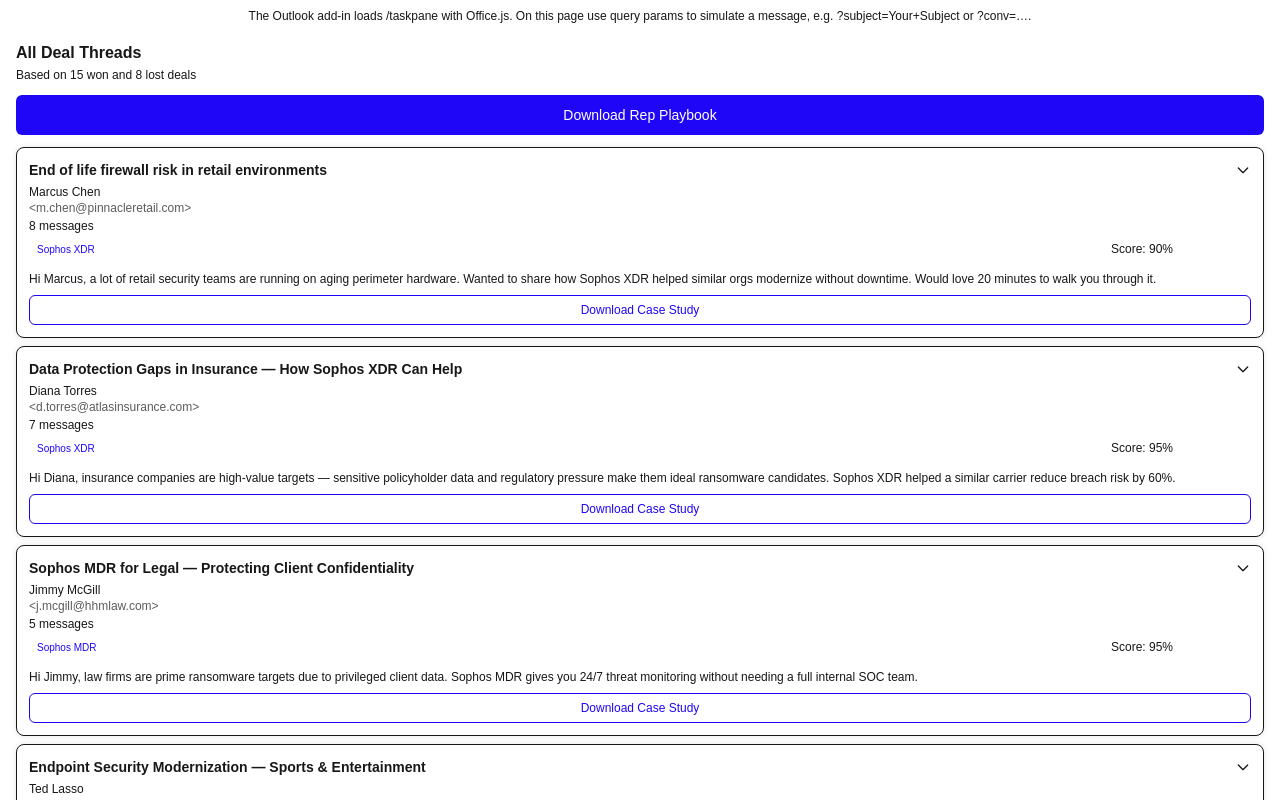
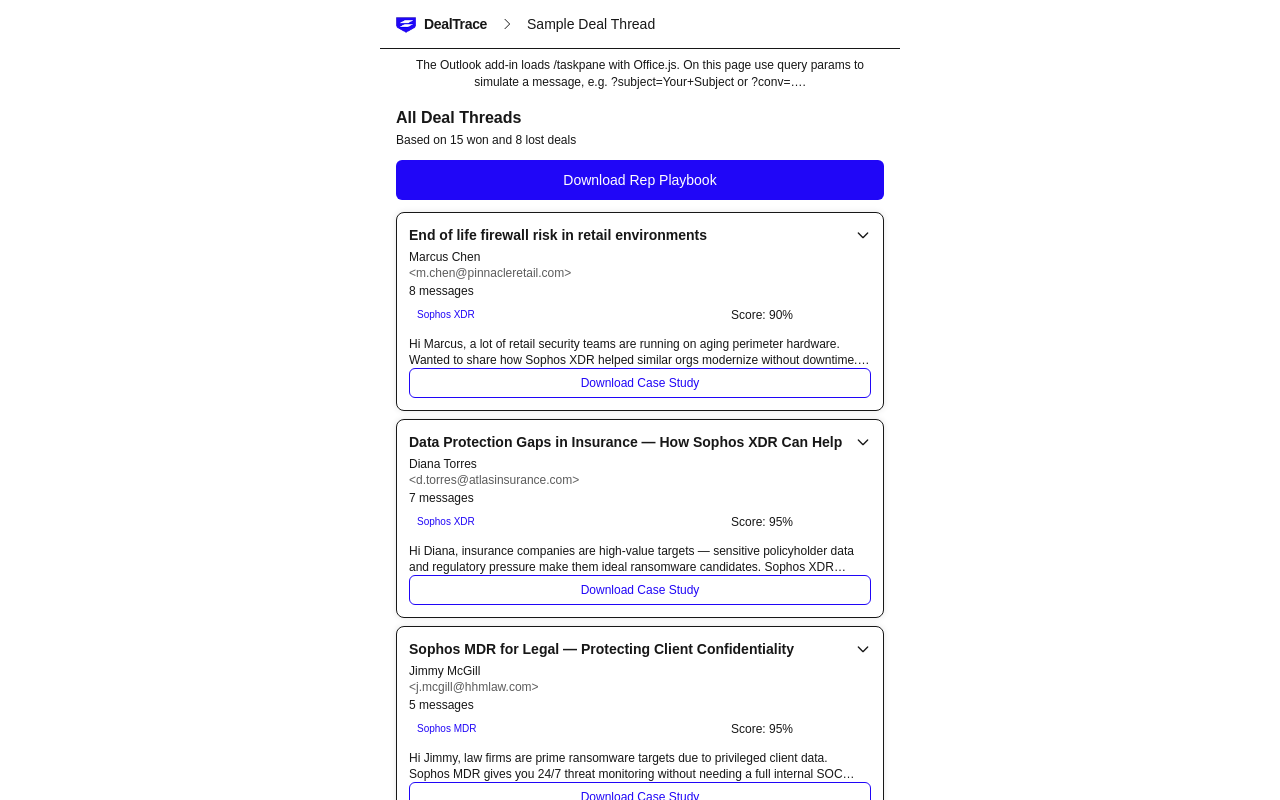
Before and after one commit to nica-cabuhat/deal-trace, a Next.js app: page /sample in a window 1280 px wide. Shown: the top 800 px of the page. Built offline with nearby package versions, Linux system fonts and the light colour scheme.

Commit message:
FEAT: sample pages

```diff
--- a/src/app/sample/page.tsx
+++ b/src/app/sample/page.tsx
@@ -1,6 +1,8 @@
 "use client";
 
 import { useState, useCallback, useEffect, useRef } from "react";
+import Link from "next/link";
+import { useSearchParams } from "next/navigation";
 import { Content, Root, Trigger } from "@radix-ui/react-collapsible";
 import caseStudiesData from "@/lib/data/case-studies.json";
 import type { EmailMessage, EmailThread } from "@/lib/types/thread";
@@ -284,15 +286,99 @@
   URL.revokeObjectURL(url);
 }
 
+const SAMPLE_THREAD_HREF =
+  "/sample?subject=End+of+life+firewall+risk+in+retail";
+
+function NavChevron() {
+  return (
+    <svg
+      className="h-4 w-4 shrink-0"
+      viewBox="0 0 24 24"
+      fill="none"
+      stroke="currentColor"
+      strokeWidth={1.5}
+      style={{ color: "var(--color-gray-300)" }}
+      aria-hidden="true"
+    >
+      <path
+        strokeLinecap="round"
+        strokeLinejoin="round"
+        d="M9 5l7 7-7 7"
+      />
+    </svg>
+  );
+}
+
+function SampleNavbar({
+  threadSubject,
+}: {
+  threadSubject?: string;
+}) {
+  return (
+    <header
+      className="sticky top-0 z-50 border-b backdrop-blur-md"
+      style={{
+        borderColor: "var(--color-gray-150)",
+        background: "rgba(255,255,255,0.85)",
+      }}
+    >
+      <nav className="flex h-12 items-center gap-3 px-4">
+        <Link href="/" className="flex shrink-0 items-center gap-2">
+          <img
+            src="/icon-32.png"
+            alt="DealTrace"
+            className="h-5 w-5 rounded"
+          />
+          <span
+            className="text-sm font-bold tracking-tight"
+            style={{ color: "var(--color-gray-900)" }}
+          >
+            DealTrace
+          </span>
+        </Link>
+
+        {threadSubject ? (
+          <>
+            <NavChevron />
+            <Link
+              href="/sample"
+              className="shrink-0 text-sm font-medium transition-colors hover:opacity-80"
+              style={{ color: "var(--color-gray-500)" }}
+            >
+              All Threads
+            </Link>
+            <NavChevron />
+            <span
+              className="truncate text-sm font-medium"
+              style={{ color: "var(--color-gray-600)" }}
+            >
+              {threadSubject}
+            </span>
+          </>
+        ) : (
+          <>
+            <NavChevron />
+            <Link
+              href={SAMPLE_THREAD_HREF}
+              className="shrink-0 text-sm font-medium transition-colors hover:opacity-80"
+              style={{ color: "var(--color-gray-500)" }}
+            >
+              Sample Deal Thread
+            </Link>
+          </>
+        )}
+      </nav>
+    </header>
+  );
+}
+
 export default function SamplePage() {
   const [showSampleDevHint, setShowSampleDevHint] = useState(false);
   const [isDownloading, setIsDownloading] = useState(false);
-  const [urlMailboxConversationId, setUrlMailboxConversationId] = useState<
-    string | null
-  >(null);
-  const [urlMailboxSubject, setUrlMailboxSubject] = useState<string | null>(
-    null,
-  );
+  const searchParams = useSearchParams();
+  const urlMailboxConversationId =
+    searchParams.get("conv") ?? searchParams.get("mailboxConversation");
+  const urlMailboxSubject = searchParams.get("subject");
 
   // ── State B: live thread from real Outlook conversation ────────────────────
   const [liveThread, setLiveThread] = useState<EmailThread | null>(null);
@@ -325,12 +411,6 @@
         lastLiveConvId.current = null;
       },
     });
-
-  useEffect(() => {
-    const p = new URLSearchParams(window.location.search);
-    setUrlMailboxConversationId(p.get("conv") ?? p.get("mailboxConversation"));
-    setUrlMailboxSubject(p.get("subject"));
-  }, []);
 
   const mailboxConversationId =
     officeConversationId ?? urlMailboxConversationId;
@@ -445,9 +525,12 @@
     if (isLoadingConversation || isLiveAnalyzing) {
       return (
         <div
-          className="flex min-h-screen flex-col"
+          className="mx-auto flex min-h-screen w-full max-w-[520px] flex-col"
           style={{ background: "var(--color-gray-50)" }}
         >
+          <SampleNavbar
+            threadSubject={mailboxSubject ?? fetchedThread?.subject}
+          />
           <div className="flex flex-1 flex-col items-center justify-center gap-3 px-4">
             <div
               className="h-8 w-8 animate-spin rounded-full border-2 border-t-transparent"
@@ -470,9 +553,10 @@
       const t = liveThread;
       return (
         <div
-          className="flex min-h-screen flex-col"
+          className="mx-auto flex min-h-screen w-full max-w-[520px] flex-col"
           style={{ background: "var(--color-gray-50)" }}
         >
+          <SampleNavbar threadSubject={t.subject} />
           {showSampleDevHint && <DevMailboxHint />}
           <div className="flex flex-1 flex-col gap-3 overflow-y-auto px-4 py-4">
             <h2
@@ -543,9 +627,12 @@
     // Deal detected but analysis hasn't started yet — show spinner
     return (
       <div
-        className="flex min-h-screen flex-col"
+        className="mx-auto flex min-h-screen w-full max-w-[520px] flex-col"
         style={{ background: "var(--color-gray-50)" }}
       >
+        <SampleNavbar
+          threadSubject={mailboxSubject ?? fetchedThread?.subject}
+        />
         <div className="flex flex-1 flex-col items-center justify-center gap-3 px-4">
           <div
             className="h-8 w-8 animate-spin rounded-full border-2 border-t-transparent"
@@ -566,9 +653,10 @@
   if (hasMailboxContext && isLoadingConversation) {
     return (
       <div
-        className="flex min-h-screen flex-col"
+        className="mx-auto flex min-h-screen w-full max-w-[520px] flex-col"
         style={{ background: "var(--color-gray-50)" }}
       >
+        <SampleNavbar />
         <div className="flex flex-1 flex-col items-center justify-center gap-3 px-4">
           <div
             className="h-8 w-8 animate-spin rounded-full border-2 border-t-transparent"
@@ -588,9 +676,10 @@
   if (hasMailboxContext && isUnauthorized) {
     return (
       <div
-        className="flex min-h-screen flex-col"
+        className="mx-auto flex min-h-screen w-full max-w-[520px] flex-col"
         style={{ background: "var(--color-gray-50)" }}
       >
+        <SampleNavbar />
         <div className="flex flex-1 flex-col items-center justify-center gap-4 px-6 text-center">
           <svg
             width="40"
@@ -638,9 +727,10 @@
   // ── STATE A: no active deal context — show static playbook ─────────────────
   return (
     <div
-      className="flex min-h-screen flex-col"
+      className="mx-auto flex min-h-screen w-full max-w-[520px] flex-col"
       style={{ background: "var(--color-gray-50)" }}
     >
+      <SampleNavbar />
       {showSampleDevHint && <DevMailboxHint />}
       <div className="flex flex-1 flex-col gap-3 overflow-y-auto px-4 py-4">
         <div>
```
